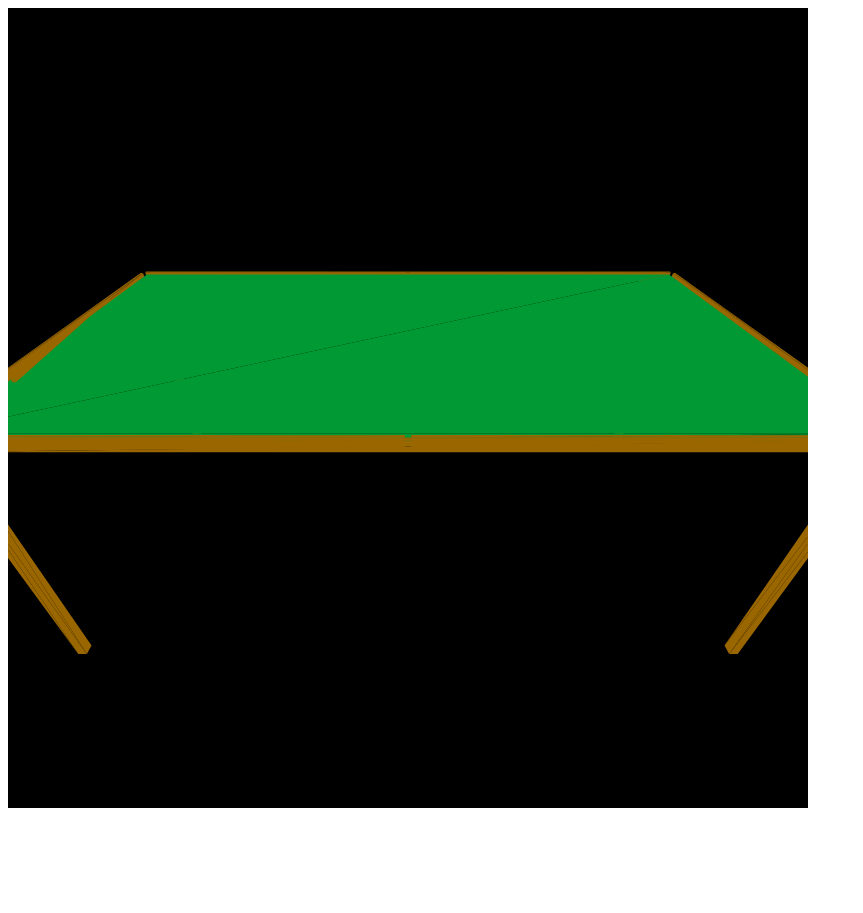
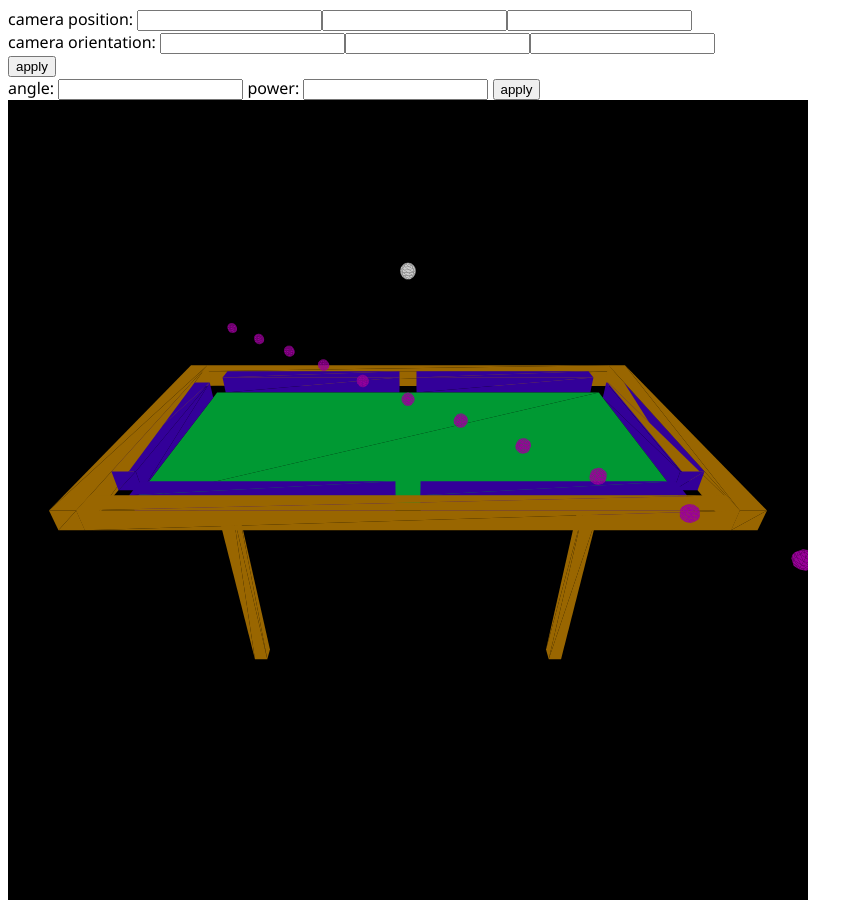
Before and after one commit to applesaucers/WebPool, a plain HTML site: page WebPool3000/index.html in a window 1280 px wide. Shown: the whole page, without its empty margins (0-863 px from the left). Before the commit the page ends 821 px from the top, so only its background shows below. Drawn offline with Linux system fonts and the light colour scheme; animation ran at ten frames a second.

Commit message:
fixed bugs, added user inputs for camera and force

```diff
--- a/WebPool3000/index.html
+++ b/WebPool3000/index.html
@@ -9,5 +9,12 @@
     <script src="three.js"></script>
     <script src="webpool.js"></script>
 </head>
-<body></body>
+<body>
+    camera position: <input type="text" id="positionX" /><input type="text" id="positionY" /><input type="text" id="positionZ" /><br />
+    camera orientation: <input type="text" id="orientationX" /><input type="text" id="orientationY" /><input type="text" id="orientationZ" /><br />
+    <button id="camera">apply</button><br />
+    angle: <input type="text" id="angle" />
+    power: <input type="text" id="power" />
+    <button id="force">apply</button><br />
+</body>
 </html>
--- a/WebPool3000/webpool.js
+++ b/WebPool3000/webpool.js
@@ -2,9 +2,9 @@
 /// <amd-dependency path="cannon" />
 /// <reference path="./three-canvasrenderer.d.ts" />
 /// <amd-dependency path="three" />
-var world, tableBody, timeStep = 1 / 60, poolBalls = new Array(15), cueBall, scene, camera, renderer, table3d, poolBallMeshes = new Array(15), cueBallMesh;
+var world, tableBody, timeStep = 1 / 60, poolBallBodies = new Array(15), cueBallBody, scene, camera, renderer, table3d, poolBallMeshes = new Array(15), cueBallMesh;
 
-var ballDiameter = 0.0054;
+var ballDiameter = 0.054;
 var ballMass = 0.17;
 var pocketDiameter = ballDiameter * 1.6;
 var tableHeight = 0.8;
@@ -12,49 +12,59 @@ var fieldWidth = 1.93;
 var fieldLength = 0.965;
 var fieldThickness = 0.0254;
 
+var sideHeight = ballDiameter + fieldThickness;
 var tableBaseSize = new CANNON.Vec3(fieldWidth, fieldThickness, fieldLength);
-var tableWidthBumperSize = new CANNON.Vec3((fieldWidth - pocketDiameter * 3) / 2, ballDiameter + fieldThickness, pocketDiameter);
-var tableLengthBumperSize = new CANNON.Vec3(pocketDiameter, ballDiameter + fieldThickness, (fieldLength - pocketDiameter * 2) / 2);
-var tableWidthSideSize = new CANNON.Vec3(fieldWidth + pocketDiameter * 3, ballDiameter + fieldThickness, pocketDiameter);
-var tableLengthSideSize = new CANNON.Vec3(pocketDiameter, ballDiameter + fieldThickness, fieldLength + pocketDiameter * 2);
-var tableLegSize = new CANNON.Vec3(fieldThickness, tableHeight, fieldThickness);
+var tableLegSize = new CANNON.Vec3(ballDiameter, tableHeight, ballDiameter);
 
-var tableBasePos = new CANNON.Vec3(0, -tableHeight / 2, 0);
+var tableWidthBumperSize = new CANNON.Vec3(fieldWidth / 2 - pocketDiameter, sideHeight, pocketDiameter);
+var tableLengthBumperSize = new CANNON.Vec3(pocketDiameter, sideHeight, fieldLength - pocketDiameter * 1.5);
 
+var tableWidthSideSize = new CANNON.Vec3(fieldWidth + pocketDiameter * 2, sideHeight, pocketDiameter);
+var tableLengthSideSize = new CANNON.Vec3(pocketDiameter, sideHeight, fieldLength + pocketDiameter * 4);
+
+var tableBasePos = new CANNON.Vec3(0, ballDiameter / 2 + fieldThickness, 0);
+
+var tableLegDistX = fieldWidth / 3;
+var tableLegDistY = tableHeight / 2 + fieldThickness * 1.5 + ballDiameter / 2;
+var tableLegDistZ = fieldLength / 2;
 var tableLegPos = [
-    new CANNON.Vec3(-fieldWidth / 2, 0, fieldLength / 2),
-    new CANNON.Vec3(fieldWidth / 2, 0, fieldLength / 2),
-    new CANNON.Vec3(-fieldWidth / 2, 0, -fieldLength / 2),
-    new CANNON.Vec3(fieldWidth / 2, 0, -fieldLength / 2)
+    new CANNON.Vec3(-tableLegDistX, tableLegDistY, tableLegDistZ),
+    new CANNON.Vec3(tableLegDistX, tableLegDistY, tableLegDistZ),
+    new CANNON.Vec3(-tableLegDistX, tableLegDistY, -tableLegDistZ),
+    new CANNON.Vec3(tableLegDistX, tableLegDistY, -tableLegDistZ)
 ];
 
+var tableWidthBumperX = fieldWidth / 4;
+var tableWidthBumperZ = fieldLength / 2 + pocketDiameter * 0.5;
+var tableWidthBumperPos = [
+    new CANNON.Vec3(-tableWidthBumperX, 0, tableWidthBumperZ),
+    new CANNON.Vec3(tableWidthBumperX, 0, tableWidthBumperZ),
+    new CANNON.Vec3(-tableWidthBumperX, 0, -tableWidthBumperZ),
+    new CANNON.Vec3(tableWidthBumperX, 0, -tableWidthBumperZ)
+];
+var tableLengthBumperX = fieldWidth / 2 + pocketDiameter * 0.5;
 var tableLengthBumperPos = [
-    new CANNON.Vec3(-fieldWidth / 2 - pocketDiameter * 1.5, -tableHeight / 2, 0),
-    new CANNON.Vec3(fieldWidth / 2 + pocketDiameter * 1.5, -tableHeight / 2, 0)
+    new CANNON.Vec3(-tableLengthBumperX, 0, 0),
+    new CANNON.Vec3(tableLengthBumperX, 0, 0)
 ];
 
-var tableWidthBumperPos = [
-    new CANNON.Vec3(-fieldWidth / 4, -tableHeight / 2, fieldLength / 2 + pocketDiameter * 1.5),
-    new CANNON.Vec3(fieldWidth / 4, -tableHeight / 2, fieldLength / 2 + pocketDiameter * 1.5),
-    new CANNON.Vec3(-fieldWidth / 4, -tableHeight / 2, -fieldLength / 2 - pocketDiameter * 1.5),
-    new CANNON.Vec3(fieldWidth / 4, -tableHeight / 2, -fieldLength / 2 - pocketDiameter * 1.5)
+var tableWidthSideZ = fieldLength / 2 + pocketDiameter * 1.5;
+var tableWidthSidePos = [
+    new CANNON.Vec3(0, 0, -tableWidthSideZ),
+    new CANNON.Vec3(0, 0, tableWidthSideZ)
 ];
-
+var tableLengthSideX = fieldWidth / 2 + pocketDiameter * 1.5;
 var tableLengthSidePos = [
-    new CANNON.Vec3(-fieldWidth / 2 - pocketDiameter * 2.5, -tableHeight / 2, 0),
-    new CANNON.Vec3(fieldWidth / 2 + pocketDiameter * 2.5, -tableHeight / 2, 0)
-];
-
-var tableWidthSidePos = [
-    new CANNON.Vec3(0, -tableHeight / 2, -fieldLength / 2 - pocketDiameter * 2.5),
-    new CANNON.Vec3(0, -tableHeight / 2, fieldLength / 2 + pocketDiameter * 2.5)
+    new CANNON.Vec3(-tableLengthSideX, 0, 0),
+    new CANNON.Vec3(tableLengthSideX, 0, 0)
 ];
 
 initThree();
 initCannon();
+document.addEventListener('DOMContentLoaded', domSetup);
 function initCannon() {
     world = new CANNON.World();
-    world.gravity.set(0, 0, -30);
+    world.gravity.set(0, -1, 0);
     world.broadphase = new CANNON.NaiveBroadphase();
 
     tableBody = new CANNON.Body({
@@ -64,24 +74,23 @@ function initCannon() {
     });
 
     tableBody.addShape(new CANNON.Box(tableBaseSize), tableBasePos);
-
     world.addBody(tableBody);
 
     var ball = new CANNON.Sphere(ballDiameter / 2);
 
-    cueBall = new CANNON.Body({
+    cueBallBody = new CANNON.Body({
         mass: ballMass,
-        position: new CANNON.Vec3(0, 0, tableHeight + fieldThickness)
+        position: new CANNON.Vec3(0, 1, 0.05)
     });
-    cueBall.addShape(ball);
-    world.addBody(cueBall);
-    for (var count = 0; count < poolBalls.length; count += 1) {
-        poolBalls[count] = new CANNON.Body({
+    cueBallBody.addShape(ball);
+    world.addBody(cueBallBody);
+    for (var count = 0; count < poolBallBodies.length; count += 1) {
+        poolBallBodies[count] = new CANNON.Body({
             mass: ballMass,
-            position: new CANNON.Vec3(0, 0, tableHeight + fieldThickness)
+            position: new CANNON.Vec3(-1 + count * 0.2, 0.5, -1 + count * 0.2)
         });
-        poolBalls[count].addShape(ball);
-        world.addBody(poolBalls[count]);
+        poolBallBodies[count].addShape(ball);
+        world.addBody(poolBallBodies[count]);
     }
 }
 function makeMesh(size, material, position) {
@@ -100,13 +109,14 @@ function setPosition(obj3d, body) {
 
 function initThree() {
     scene = new THREE.Scene();
-    camera = new THREE.PerspectiveCamera(80, 1, 0.000001, 100);
-    camera.position.set(0, 1, 1.25);
-    camera.quaternion.setFromEuler(new THREE.Euler(-0.6, 0, 0));
+    camera = new THREE.PerspectiveCamera(75, 1, 1, 3);
+    camera.position.set(0, 1, 2);
+    camera.quaternion.setFromEuler(new THREE.Euler(-0.6, 0, 0, 'YXZ'));
     scene.add(camera);
 
     var wood = new THREE.MeshBasicMaterial({ color: 0x996600 });
     var field = new THREE.MeshBasicMaterial({ color: 0x009933 });
+    var bumper = new THREE.MeshBasicMaterial({ color: 0x330099 });
 
     table3d = new THREE.Object3D();
     table3d.add(makeMesh(tableBaseSize, field, tableBasePos));
@@ -115,10 +125,10 @@ function initThree() {
         table3d.add(makeMesh(tableLegSize, wood, tableLegPos[count]));
     }
     for (var count = 0; count < tableLengthBumperPos.length; count += 1) {
-        table3d.add(makeMesh(tableLengthBumperSize, wood, tableLengthBumperPos[count]));
+        table3d.add(makeMesh(tableLengthBumperSize, bumper, tableLengthBumperPos[count]));
     }
     for (var count = 0; count < tableWidthBumperPos.length; count += 1) {
-        table3d.add(makeMesh(tableWidthBumperSize, wood, tableWidthBumperPos[count]));
+        table3d.add(makeMesh(tableWidthBumperSize, bumper, tableWidthBumperPos[count]));
     }
     for (var count = 0; count < tableLengthSidePos.length; count += 1) {
         table3d.add(makeMesh(tableLengthSideSize, wood, tableLengthSidePos[count]));
@@ -129,14 +139,36 @@ function initThree() {
 
     scene.add(table3d);
 
+    var ballShape = new THREE.SphereGeometry(ballDiameter / 2, 8, 8);
+    cueBallMesh = new THREE.Mesh(ballShape, new THREE.MeshBasicMaterial({ color: 0xCCCCCC }));
+    scene.add(cueBallMesh);
+    for (var count = 0; count < poolBallMeshes.length; count += 1) {
+        poolBallMeshes[count] = new THREE.Mesh(ballShape, new THREE.MeshBasicMaterial({ color: 0x990099 }));
+        scene.add(poolBallMeshes[count]);
+    }
+
     renderer = new THREE.CanvasRenderer();
     renderer.setSize(800, 800);
+}
 
-    document.addEventListener('DOMContentLoaded', function () {
-        document.body.appendChild(renderer.domElement);
-        animate();
-    }, false);
+function domSetup() {
+    document.getElementById('camera').addEventListener('click', function (event) {
+        var orientationX = parseFloat(document.getElementById('orientationZ').value), orientationY = parseFloat(document.getElementById('orientationY').value), orientationZ = parseFloat(document.getElementById('orientationZ').value), positionX = parseFloat(document.getElementById('positionX').value), positionY = parseFloat(document.getElementById('positionY').value), positionZ = parseFloat(document.getElementById('positionZ').value);
+
+        camera.setRotationFromEuler(new THREE.Euler(orientationX, orientationY, orientationZ, 'YXZ'));
+        camera.position.set(positionX, positionY, positionZ);
+    });
+
+    document.getElementById('force').addEventListener('click', function (event) {
+        var angle = parseFloat(document.getElementById('angle').value), power = parseFloat(document.getElementById('power').value), force = new CANNON.Vec3(Math.cos(angle) * power, 0, Math.sin(angle) * power), worldPoint = force.unit().mult(-ballDiameter / 2);
+
+        cueBallBody.applyForce(force, worldPoint);
+    });
+
+    document.body.appendChild(renderer.domElement);
+    animate();
 }
+
 function animate() {
     requestAnimationFrame(animate);
     updatePhysics();
@@ -149,6 +181,10 @@ function updatePhysics() {
 
     // Copy coordinates from Cannon.js to Three.js
     setPosition(table3d, tableBody);
+    setPosition(cueBallMesh, cueBallBody);
+    for (var count = 0; count < poolBallBodies.length; count += 1) {
+        setPosition(poolBallMeshes[count], poolBallBodies[count]);
+    }
 }
 function render() {
     renderer.render(scene, camera);
```
Also changed, not shown: 4 other files.
